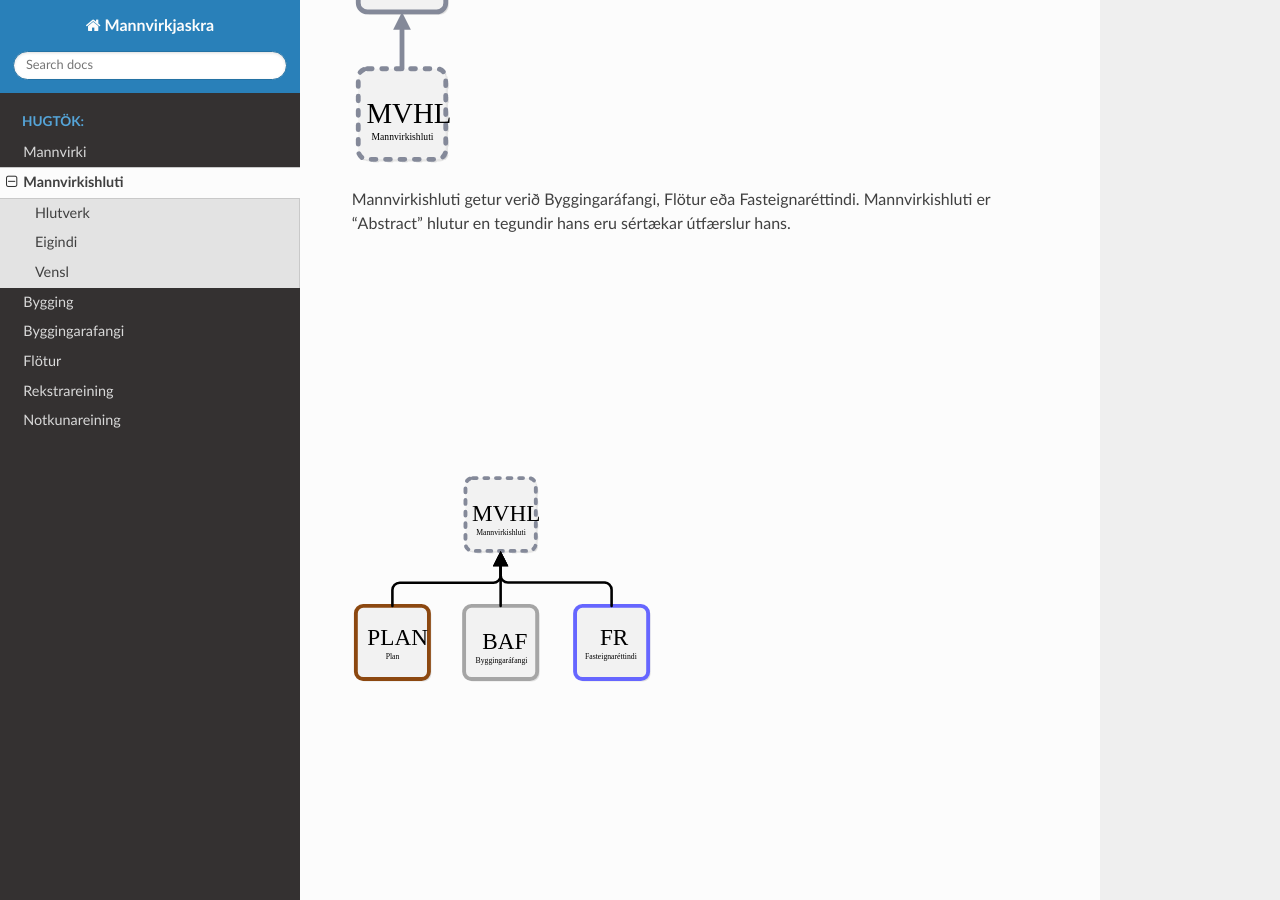
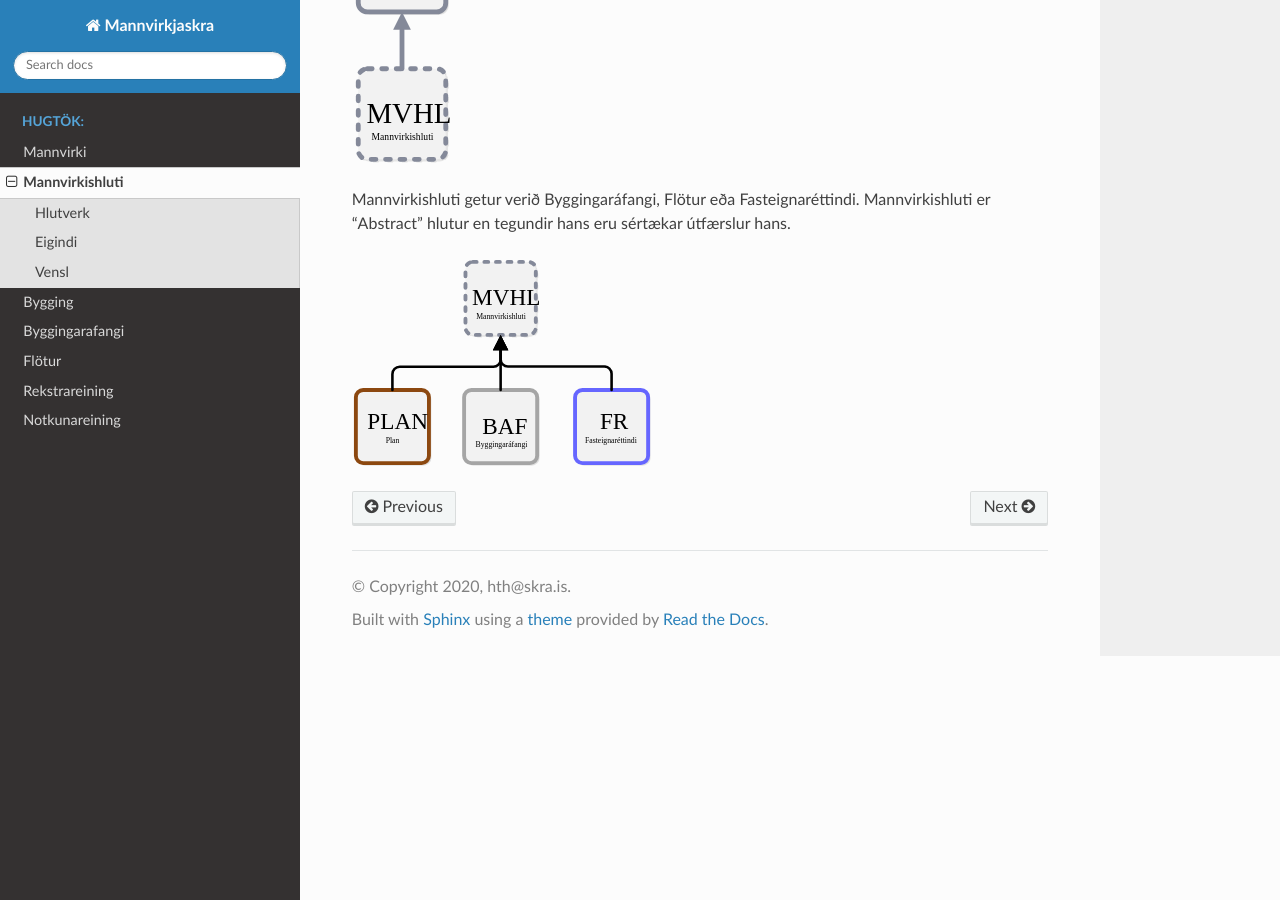
Before and after one commit to hthl/Mannvirkjaskra, a Sphinx documentation site: the page built from source/mannvirkishluti.rst, in a window 1280 px wide and 900 px high, scrolled down 994 px. Built offline with Sphinx 7.4.7 and the Read the Docs theme 2.0.0, drawn with Linux system fonts in a browser that asks for light colours.

Commit message:
Update mannvirkishluti.rst

```diff
--- a/source/mannvirkishluti.rst
+++ b/source/mannvirkishluti.rst
@@ -44,6 +44,5 @@ Mannvirkishluti tengist því mannvirki sem hann tilheyrir. Einn eða fleiri man
 Mannvirkishluti getur verið Byggingaráfangi, Flötur eða Fasteignaréttindi. Mannvirkishluti er "Abstract" hlutur en tegundir hans eru sértækar útfærslur hans.
 
 .. image:: img/mannvirkishluti_tegund.svg
-  :width: 100
-  :scale: 300%
+  :width: 300
   :alt: Sértækar útfærslur mannvirkishluta
```
